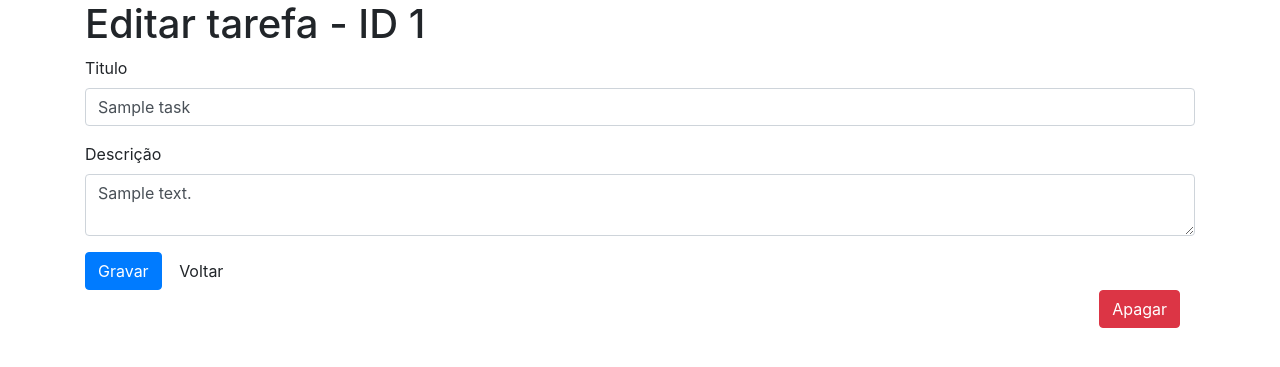
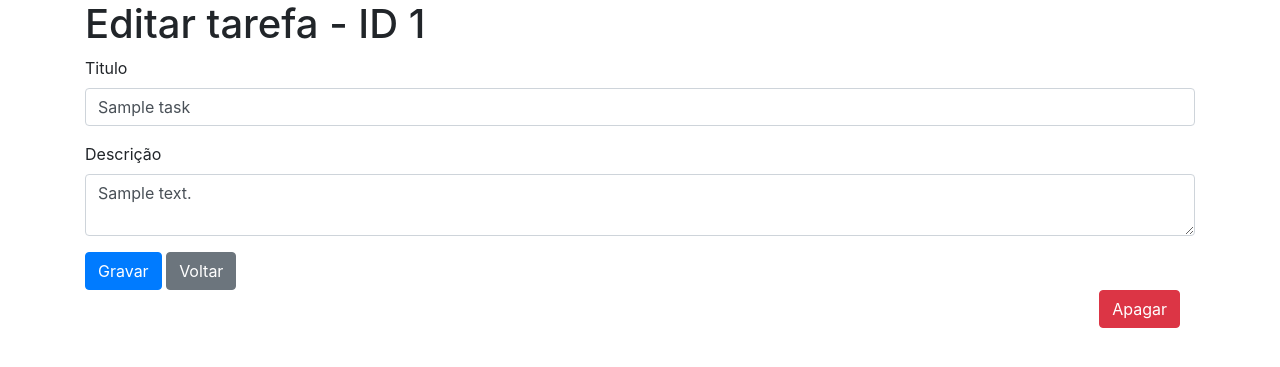
Before and after one commit to MrRobotProgrammer/fundamentos_symfony, a Symfony app: template templates/task/edit.html.twig in a window 1280 px wide. Shown: the part 56-423 px from the top of the page. Run offline with Twig, Linux system fonts and the light colour scheme; the template is opened without the code that fills it: most values are stand-ins (such as "Sample title", 1, 10 or a date in 2020); some libraries are stand-ins or nearby versions.

Commit message:
Include class btn-secondary fro voltar

```diff
--- a/templates/task/_form.html.twig
+++ b/templates/task/_form.html.twig
@@ -9,5 +9,5 @@
             <textarea class="form-control" name="description" placeholder="Descrição">{{ task.description ?? ""}}</textarea>
         </div>
         <button type="submit" class="btn btn-primary">Gravar</button>
-        <a href="{{ url('task_index') }}" class="btn btn btn-default">Voltar</a>
+        <a class="btn btn-secondary" href="{{ url('task_index') }}">Voltar</a>
     </form>
```
